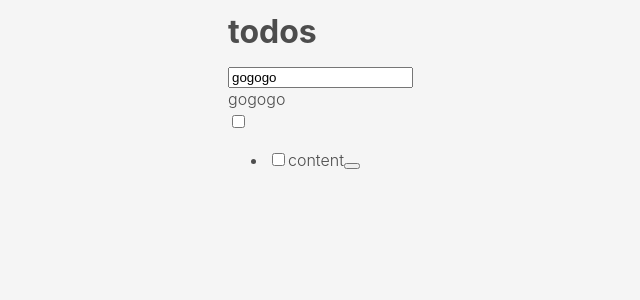
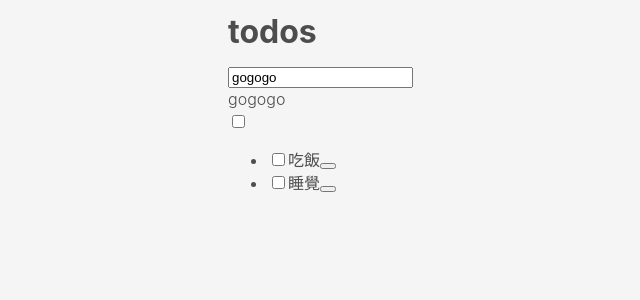
Before and after one commit to tso1158687/todolist-framework-example, a React (Create React App) app in the folder todolist-react/: page / in a window 1280 px wide. Shown: the top 300 px of the page, without its empty margins (137-777 px from the left). Built offline with nearby package versions, Linux system fonts and the light colour scheme.

Commit message:
[react] add todo content

```diff
--- a/todolist-react/src/App.tsx
+++ b/todolist-react/src/App.tsx
@@ -1,28 +1,28 @@
-import React from 'react';
+import React from "react";
 
-import './App.css';
-import Header from './components/header';
-import Content from './components/content';
-import Footer from './components/footer';
-import { Todo } from './type/todo.type';
+import "./App.css";
+import Header from "./components/header";
+import Content from "./components/content";
+import Footer from "./components/footer";
+import { Todo } from "./type/todo.type";
 function App() {
   const defaultTodoList: Todo[] = [
     {
-      content: '吃飯',
+      content: "吃飯",
       id: 1,
       completed: false,
     },
     {
-      content: '睡覺',
+      content: "睡覺",
       id: 2,
       completed: false,
     },
   ];
   return (
     <div className="App">
-      <Header/>
-      <Content/>
-      <Footer/>
+      <Header />
+      <Content todoList={defaultTodoList} />
+      <Footer />
     </div>
   );
 }
--- a/todolist-react/src/components/content.tsx
+++ b/todolist-react/src/components/content.tsx
@@ -1,15 +1,24 @@
-const Content = () => {
+import { Todo } from "../type/todo.type";
+import { useState } from "react";
+
+const Content = (prop: { todoList: Todo[] }) => {
+  const { todoList } = prop;
+  console.log(todoList);
+  const [todoListInside, setTodoListInside] = useState<Todo[]>(todoList);
+  console.log(todoListInside);
   return (
     <section className="main">
       <input className="toggle-all" type="checkbox" />
       <ul className="todo-list">
+        {todoListInside.map((todo: Todo) => (
           <li>
             <div className="view">
               <input className="toggle" type="checkbox" />
-            <label>content</label>
+              <label>{todo.content}</label>
               <button className="destroy"></button>
             </div>
           </li>
+        ))}
       </ul>
     </section>
   );
```
Lines whose indentation alone changed are shown as unchanged.
